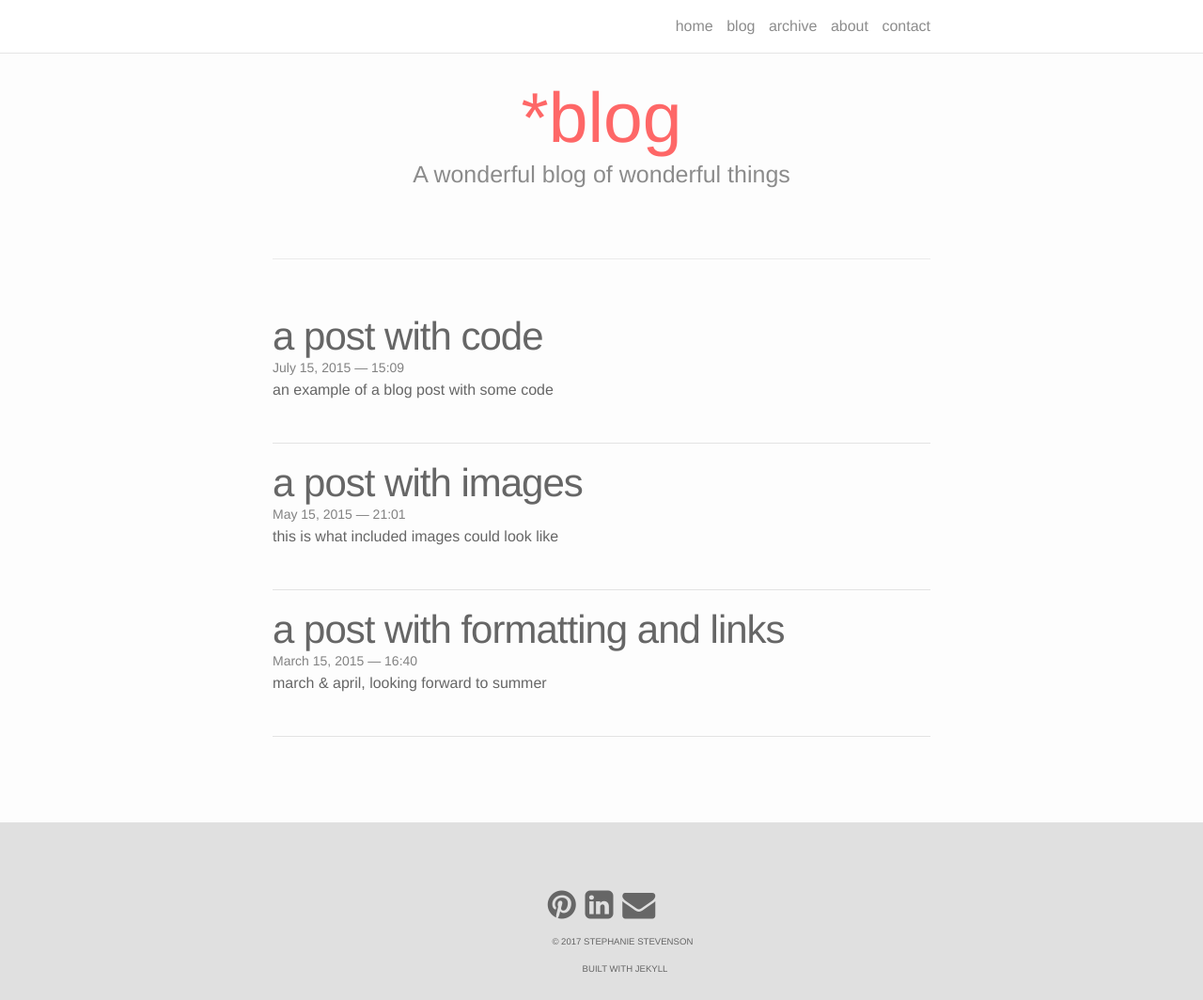
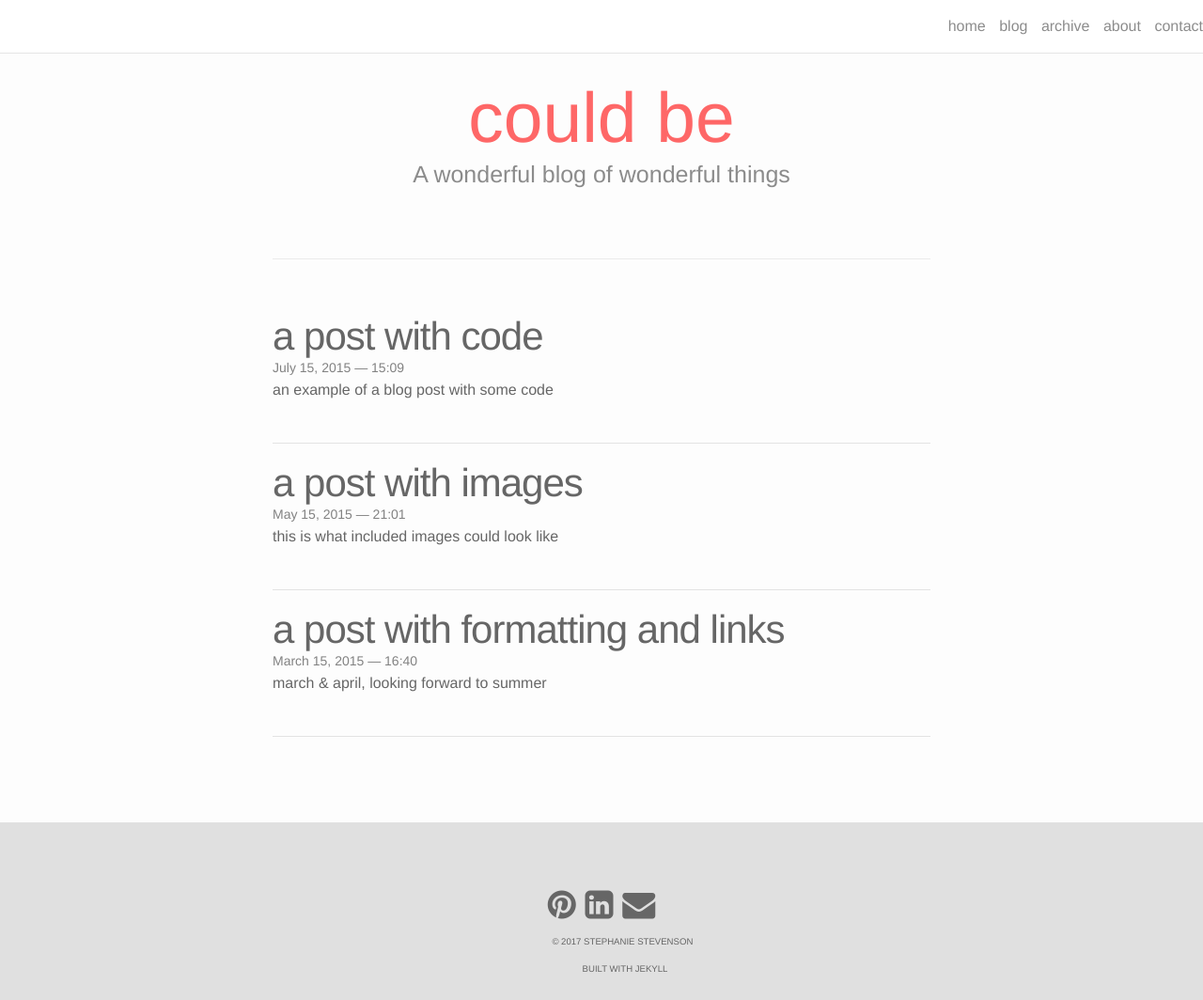
Before and after one commit to stephstevenson/stephstevenson.github.io, a Jekyll site: the page built from index.html, in a window 1280 px wide and 1064 px high. Shown: the whole window at 94% size. Built offline with Jekyll 4.4.1, drawn with Linux system fonts in a browser that asks for light colours; nearby versions of some CDN libraries; the list of posts is cut into pages by our own code.

Commit message:
:black_nib: Add additional page contents

```diff
--- a/_includes/header.html
+++ b/_includes/header.html
@@ -1,6 +1,6 @@
 <header class="site-header">
 
-  <div class="wrapper">
+  <div class="wrapper-head">
 
     <nav class="site-nav">
 
--- a/_includes/title.html
+++ b/_includes/title.html
@@ -1,5 +1,5 @@
 <div class="header-bar">
-  <h1>*blog</h1>
+  <h1>could be</h1>
   <h3>A wonderful blog of wonderful things</h3>
   <!-- <br/> -->
   <hr>
--- a/index.html
+++ b/index.html
@@ -3,7 +3,7 @@ layout: default
 ---
 
 <div class="header-bar">
-  <h1>*blog</h1>
+  <h1>could be</h1>
   <h2>A wonderful blog of wonderful things</h2>
   <br/>
   <hr>
```
